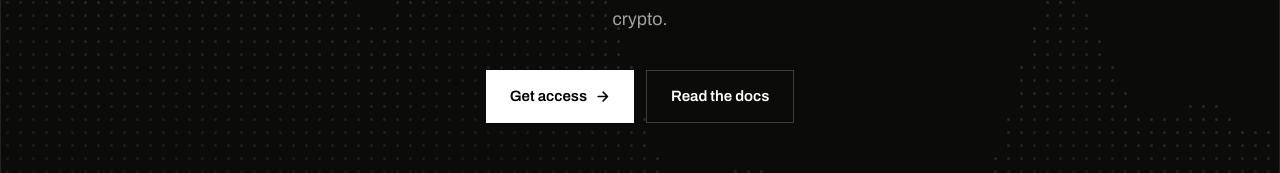
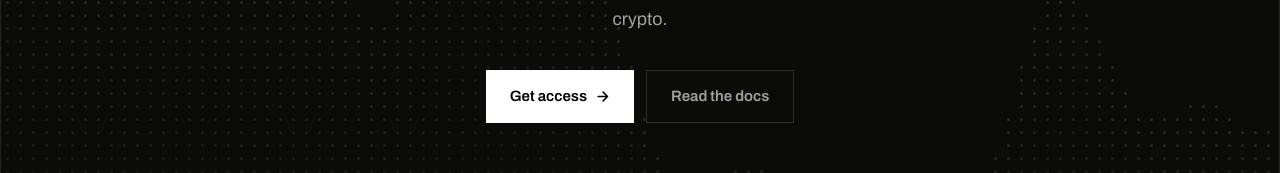
Before and after one commit to erebuz-privacy/monorepo, a Next.js app in the folder apps/landing/: page / in a window 1280 px wide. Shown: the part 518-691 px from the top of the page. Built offline with nearby package versions, Linux system fonts and the light colour scheme; no server answers.

Commit message:
feat(landing): mark Read the docs as coming soon

```diff
--- a/apps/landing/src/components/Hero.tsx
+++ b/apps/landing/src/components/Hero.tsx
@@ -34,12 +34,15 @@ export function Hero() {
           Get access
           <Arrow />
         </a>
-        <a
-          href="#how"
-          className="inline-flex items-center rounded-none border border-white/20 px-6 py-3.5 text-[15px] font-semibold text-white transition-colors hover:border-white/45"
+        <span
+          title="Coming soon"
+          className="group relative inline-flex cursor-default items-center rounded-none border border-white/15 px-6 py-3.5 text-[15px] font-semibold text-neutral-400 transition-colors hover:border-white/30"
         >
           Read the docs
-        </a>
+          <span className="pointer-events-none absolute left-1/2 top-full z-10 mt-2 -translate-x-1/2 whitespace-nowrap border border-white/10 bg-[#141311] px-2 py-1 text-[11px] font-normal text-neutral-300 opacity-0 transition-opacity duration-150 group-hover:opacity-100">
+            Coming soon
+          </span>
+        </span>
       </div>
     </section>
   );
```
